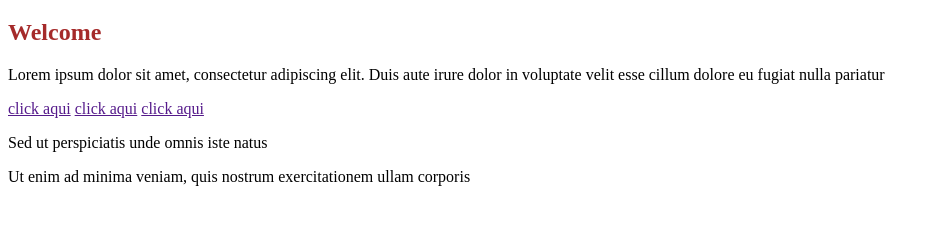
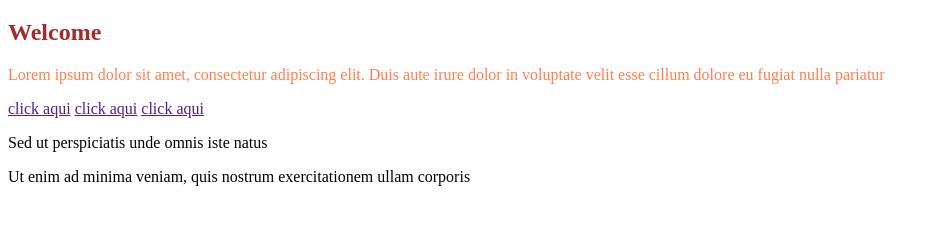
Before and after one commit to Nachomarte/evaluacion-marteniuk, a plain HTML site: page index.html in a window 1280 px wide. Shown: the part 61-286 px from the top of the page, without its empty margins (0-937 px from the left). Drawn offline with Linux system fonts and the light colour scheme.

Commit message:
Agregando color a parrafo 1

```diff
--- a/index.html
+++ b/index.html
@@ -8,7 +8,7 @@
 <body>
     <h1 style="color: aquamarine;">My Website</h1>
     <h2 style="color: brown;">Welcome</h2>
-    <p>Lorem ipsum dolor sit amet,
+    <p style="color: coral;">Lorem ipsum dolor sit amet,
         consectetur adipiscing elit. Duis aute
         irure dolor in
         voluptate velit esse cillum dolore eu
```
